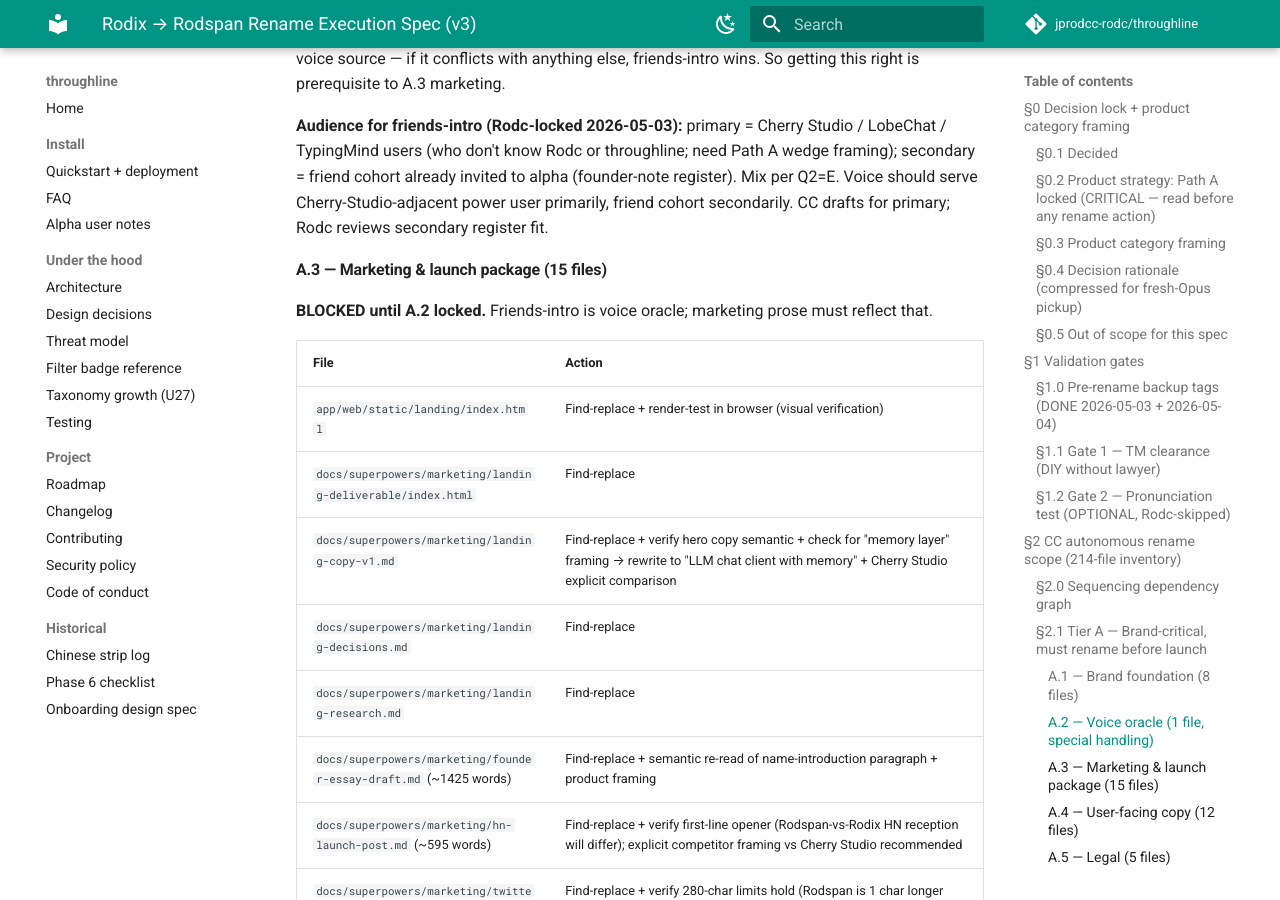
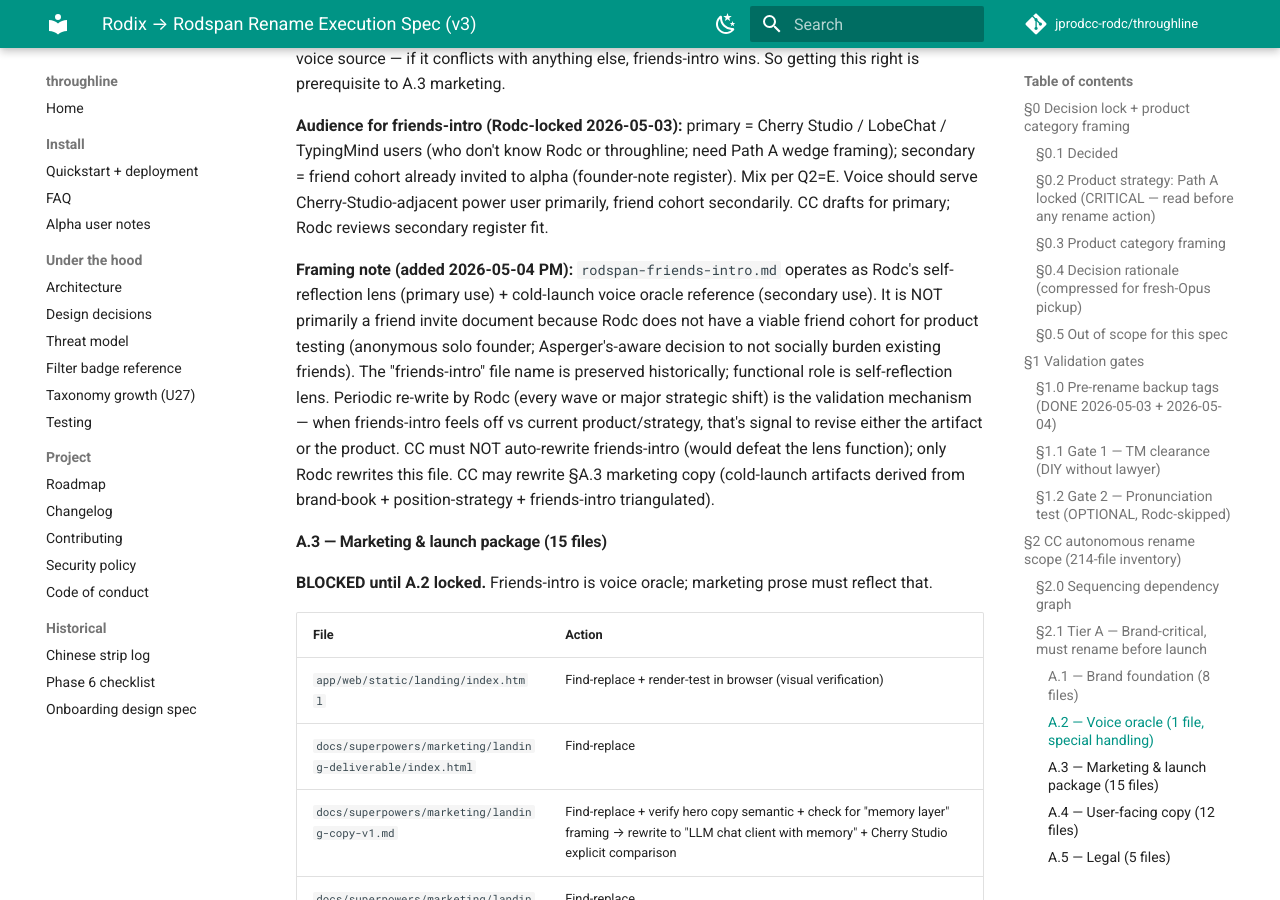
Before and after one commit to jprodcc-rodc/throughline, an MkDocs documentation site: the page built from docs/superpowers/tasks/rodix-to-rodspan-rename.md, in a window 1280 px wide and 900 px high, scrolled down 9206 px. Built offline with MkDocs 1.6.1 and Material for MkDocs 9.7.7, drawn with Linux system fonts in a browser that asks for light colours; comment, search, counter and statistics services are not loaded.

Commit message:
spec(§A.2): framing note — friends-intro is self-reflection lens (primary) + cold-launch voice oracle (secondary), not friend invite. Reflects Rodc's actual constraint (anonymous solo founder, no viable friend dogfood cohort). CC does NOT auto-rewrite friends-intro; only Rodc rewrites. Lens function preserved.
Co-Authored-By: Claude Opus 4.7 (1M context) <noreply@anthropic.com>

```diff
--- a/docs/superpowers/tasks/rodix-to-rodspan-rename.md
+++ b/docs/superpowers/tasks/rodix-to-rodspan-rename.md
@@ -215,6 +215,8 @@ These are the canonical brand artifacts; rename is largely find-replace BUT each
 This file is `voice-guide.md` §5's reference oracle. Per voice-guide, friends-intro is canonical voice source — if it conflicts with anything else, friends-intro wins. So getting this right is prerequisite to A.3 marketing.
 
 **Audience for friends-intro (Rodc-locked 2026-05-03):** primary = Cherry Studio / LobeChat / TypingMind users (who don't know Rodc or throughline; need Path A wedge framing); secondary = friend cohort already invited to alpha (founder-note register). Mix per Q2=E. Voice should serve Cherry-Studio-adjacent power user primarily, friend cohort secondarily. CC drafts for primary; Rodc reviews secondary register fit.
+
+**Framing note (added 2026-05-04 PM):** `rodspan-friends-intro.md` operates as Rodc's self-reflection lens (primary use) + cold-launch voice oracle reference (secondary use). It is NOT primarily a friend invite document because Rodc does not have a viable friend cohort for product testing (anonymous solo founder; Asperger's-aware decision to not socially burden existing friends). The "friends-intro" file name is preserved historically; functional role is self-reflection lens. Periodic re-write by Rodc (every wave or major strategic shift) is the validation mechanism — when friends-intro feels off vs current product/strategy, that's signal to revise either the artifact or the product. CC must NOT auto-rewrite friends-intro (would defeat the lens function); only Rodc rewrites this file. CC may rewrite §A.3 marketing copy (cold-launch artifacts derived from brand-book + position-strategy + friends-intro triangulated).
 
 #### A.3 — Marketing & launch package (15 files)
 
```
